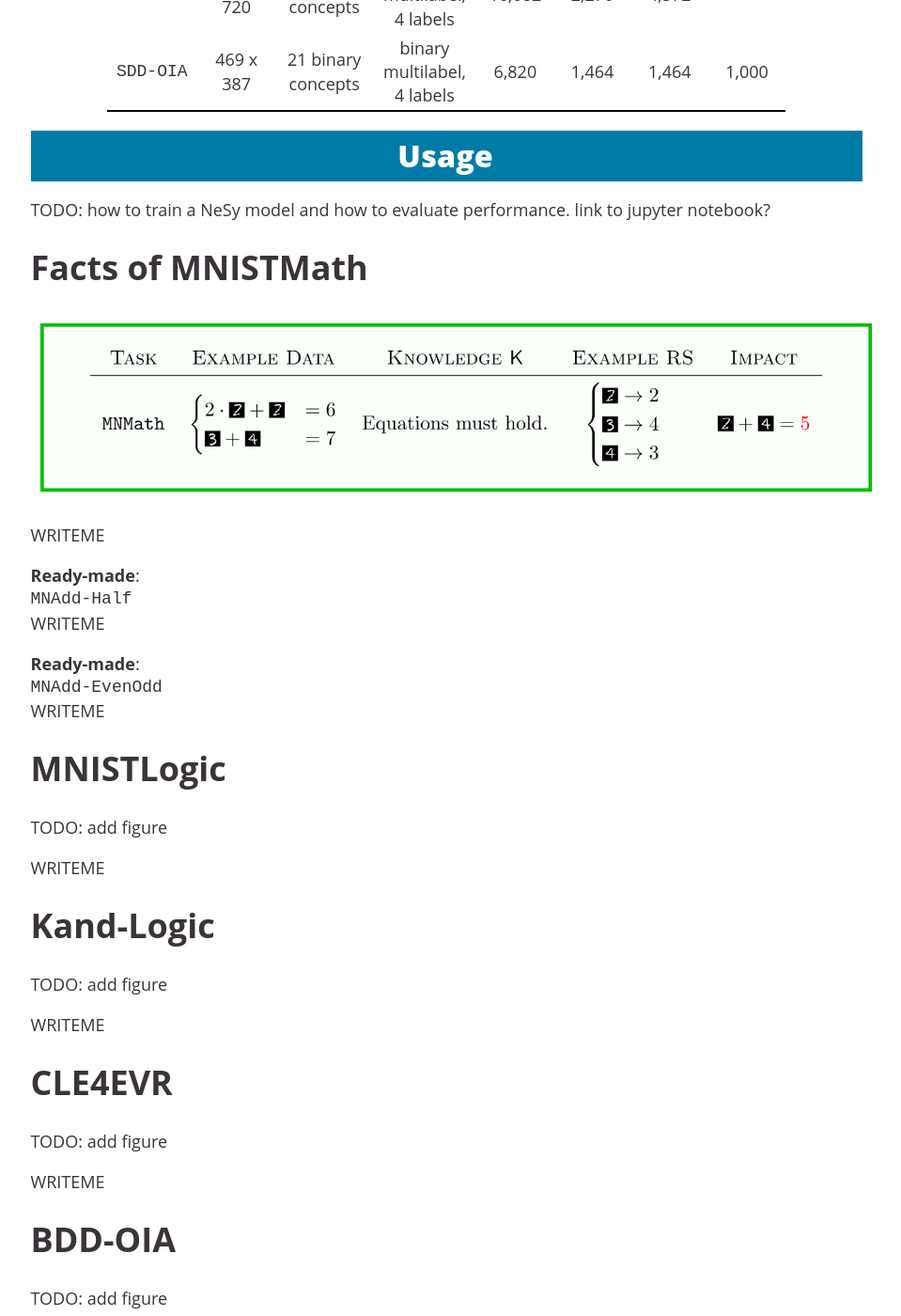
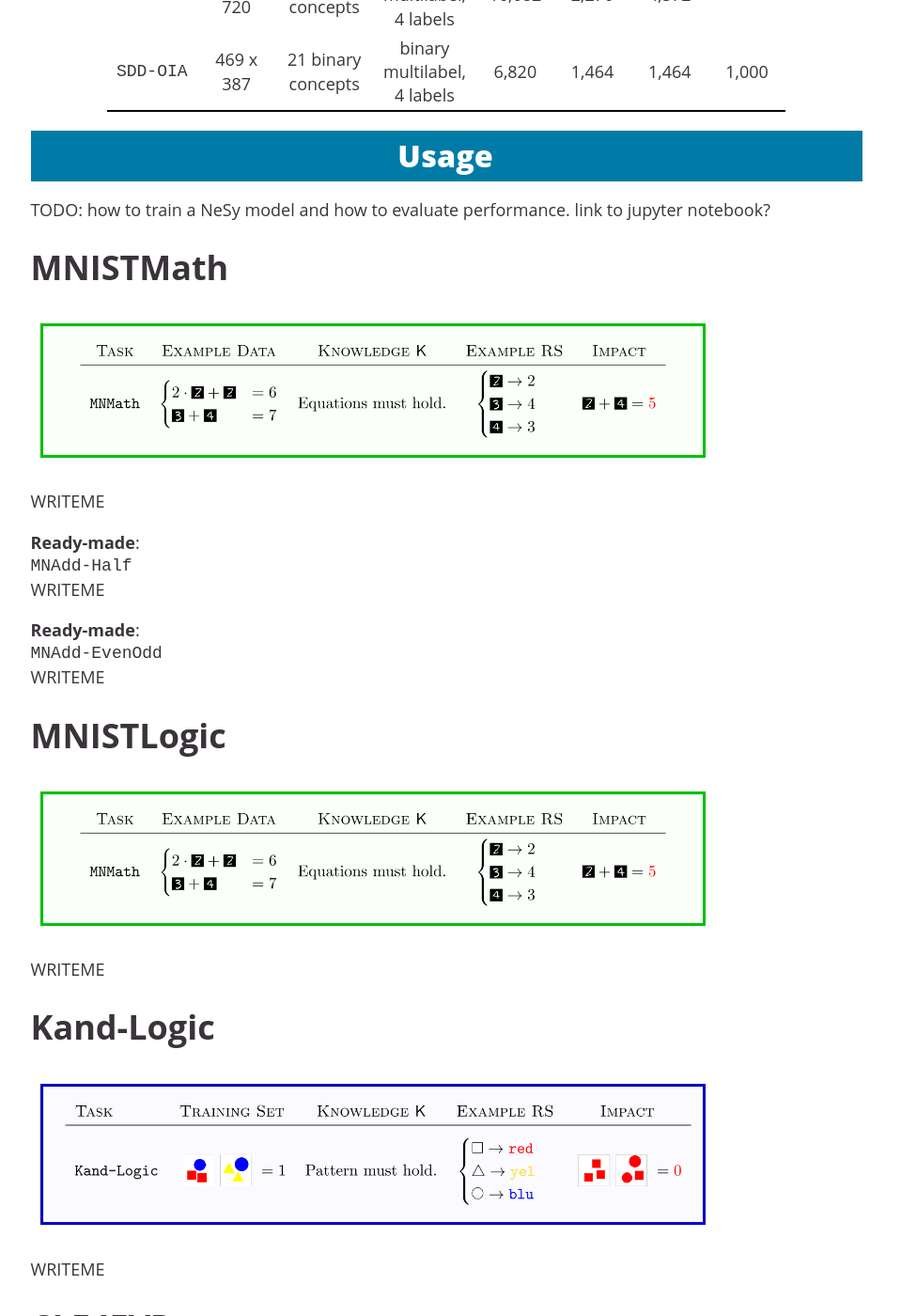
Before and after one commit to unitn-sml/rsbench, a Jekyll site: the page built from index.md, in a window 1280 px wide and 1400 px high, scrolled down 3557 px. Shown: the whole window at 94% size, without its empty margins (165-1124 px from the left). Built offline with Jekyll 4.4.1, drawn with Linux system fonts in a browser that asks for light colours; our own code applies the rules of GitHub Pages for plain Markdown files.

Commit message:
index, assets: add two more figures.

```diff
--- a/index.md
+++ b/index.md
@@ -99,9 +99,9 @@ mitigation of reasoning shortcuts." NeurIPS 2023.</span>
 TODO: how to train a NeSy model and how to evaluate performance.  link to jupyter notebook?
 
 
-# Facts of MNISTMath
+# MNISTMath
 
-<img src="assets/images/rsbench-mnmath.png" alt="mnmath" width="100%" height="auto">
+<img src="assets/images/rsbench-mnmath.png" alt="mnmath" width="80%" height="auto">
 
 WRITEME
 
@@ -112,14 +112,14 @@ WRITEME
 
 # MNISTLogic
 
-TODO: add figure
+<img src="assets/images/rsbench-mnmath.png" alt="mnmath" width="80%" height="auto">
 
 WRITEME
 
 
 # Kand-Logic
 
-TODO: add figure
+<img src="assets/images/rsbench-kandlogic.png" alt="mnmath" width="80%" height="auto">
 
 WRITEME
 
```
Also changed, not shown: assets/images/rsbench-kandlogic.png (added), assets/images/rsbench-mnlogic.png (added).
